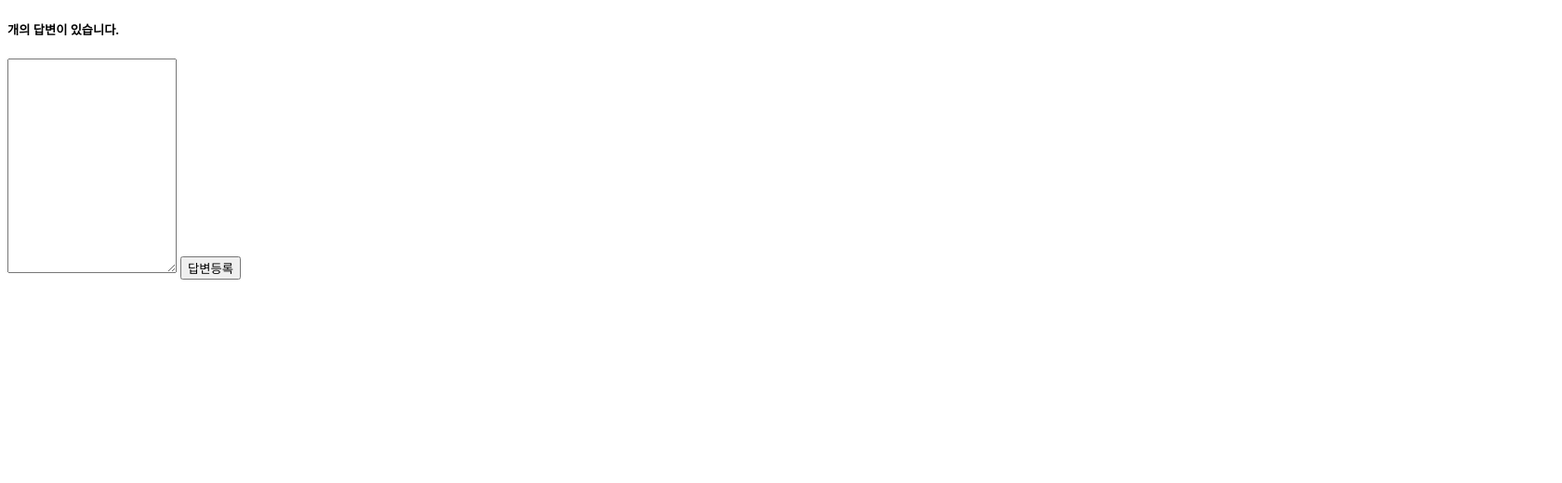
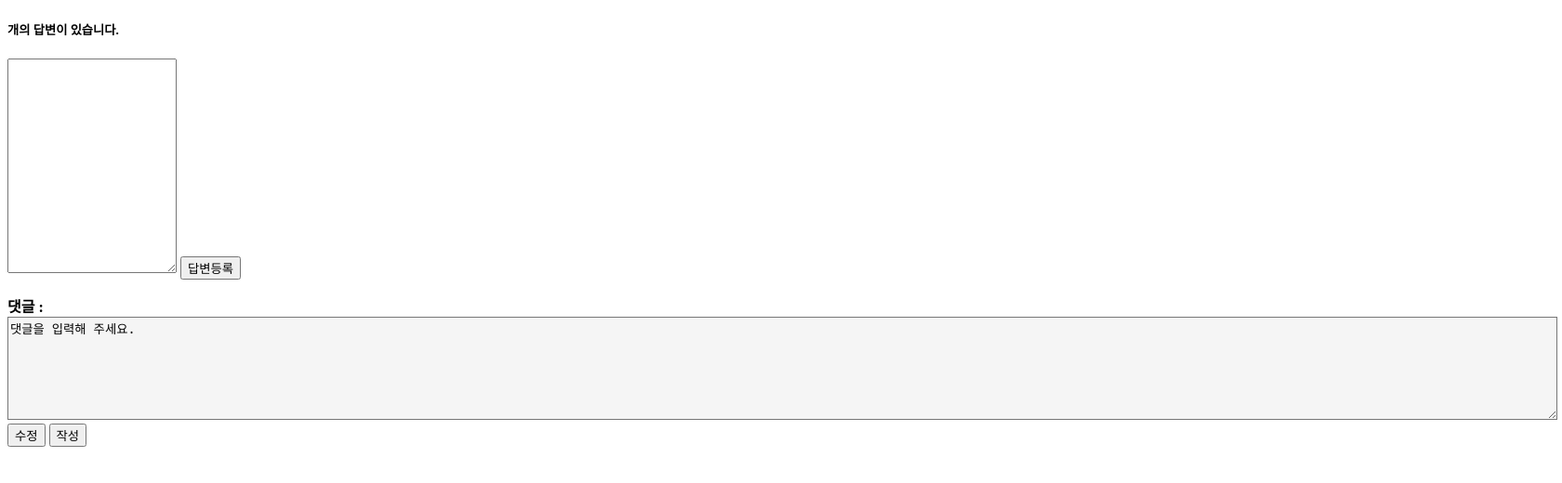
Before and after one commit to nsdfpoaew/project, a Django app: template templates/pybo/question_detail.html in a window 1680 px wide. Shown: the top 520 px of the page at 93% size. Run offline with Django 4.2, Linux system fonts and the light colour scheme; the template is opened without the code that fills it, so the values that code supplies are empty.

Commit message:
Update question_detail.html

```diff
--- a/templates/pybo/question_detail.html
+++ b/templates/pybo/question_detail.html
@@ -22,5 +22,13 @@
 <textarea name="content" id="content" rows="15"></textarea>
 <input type="submit" value="답변등록">
 </form>
+    <p id="asd">
+	<b>댓글 :</b> <br>
+	<span>
+		<textarea  name="comment" cols="205" rows="7" style="background-color: whitesmoke;">댓글을 입력해 주세요. </textarea>
+		<input type="button" value="수정" >
+		<input type="button" value="작성" >
+	</span>
+	</p>
 </body>
 </html>
```
